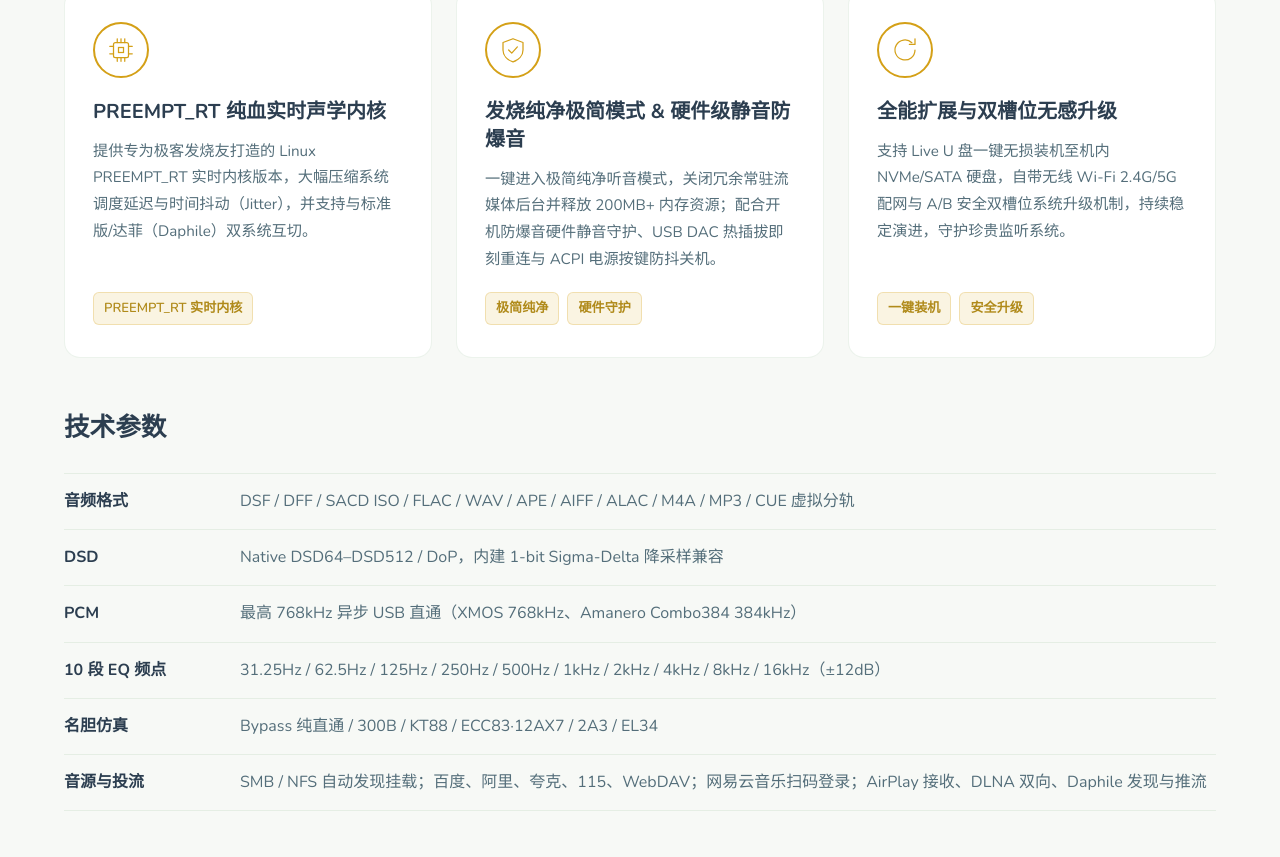
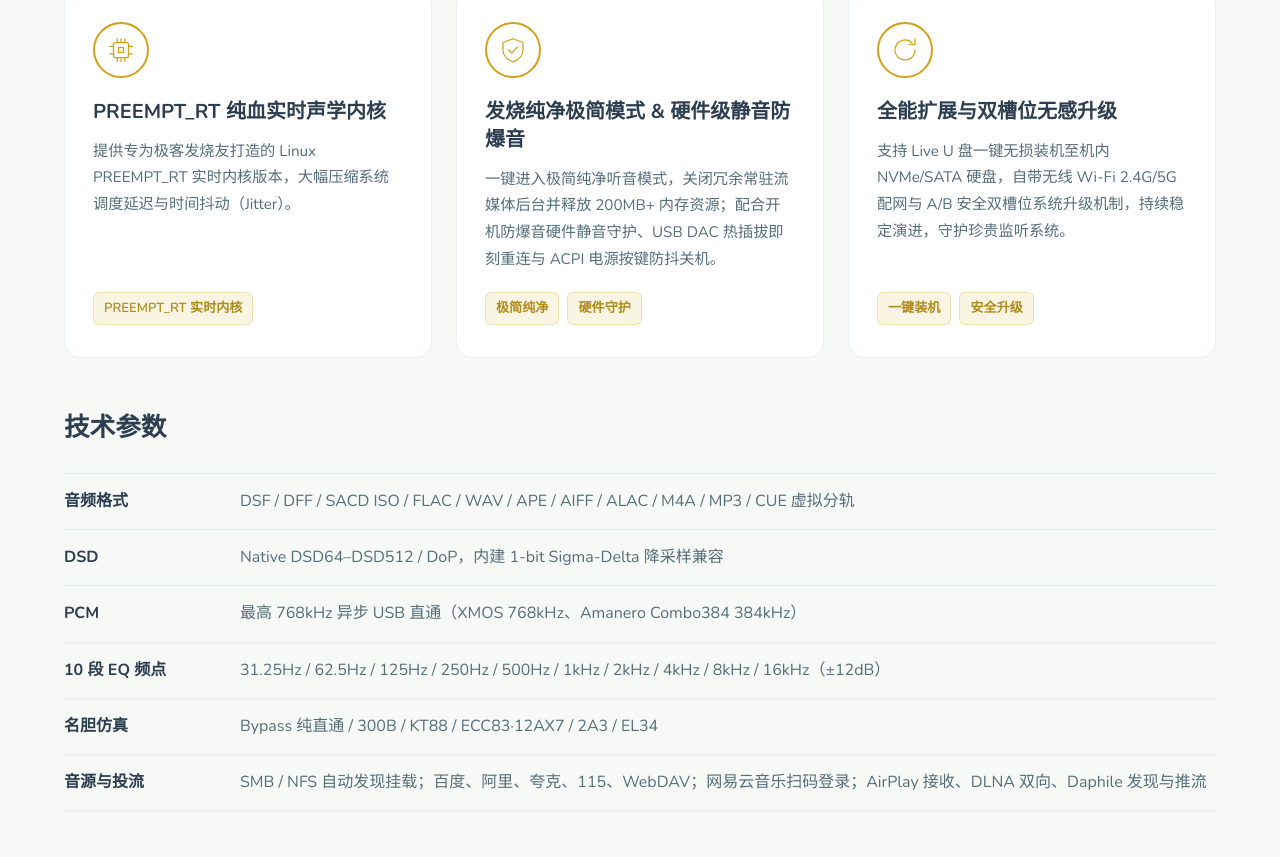
Before and after one commit to cqtvro/old-machine-revival, an Astro site: page /qms-features in a window 1280 px wide. Shown: the part 1210-2067 px from the top of the page. Built offline with nearby package versions, Linux system fonts and the light colour scheme; Astro itself is replaced by a stand-in of ours.

Commit message:
Remove Daphile dual-boot mention from RT kernel card on /qms-features

```diff
--- a/src/pages/qms-features.astro
+++ b/src/pages/qms-features.astro
@@ -121,7 +121,7 @@ import Layout from '../layouts/Layout.astro';
                         </svg>
                     </div>
                     <h3>PREEMPT_RT 纯血实时声学内核</h3>
-                    <p>提供专为极客发烧友打造的 Linux PREEMPT_RT 实时内核版本，大幅压缩系统调度延迟与时间抖动（Jitter），并支持与标准版/达菲（Daphile）双系统互切。</p>
+                    <p>提供专为极客发烧友打造的 Linux PREEMPT_RT 实时内核版本，大幅压缩系统调度延迟与时间抖动（Jitter）。</p>
                     <div class="qms-feature-tags"><span>PREEMPT_RT 实时内核</span></div>
                 </article>
 
```
